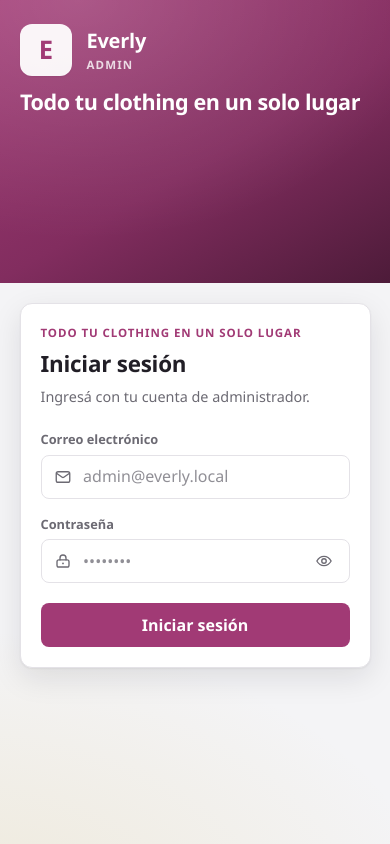
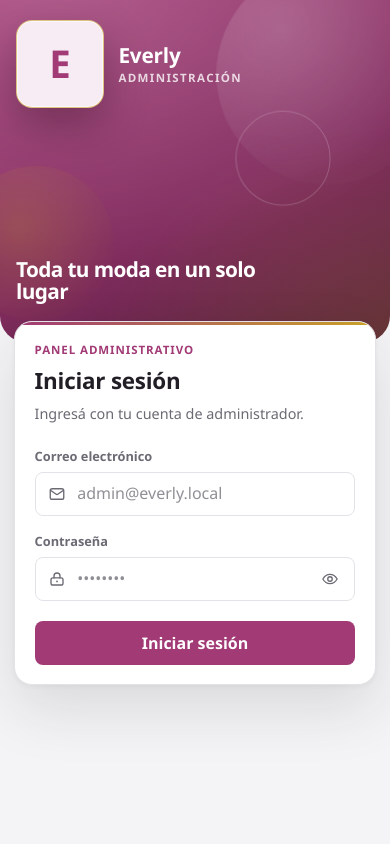
Before and after one commit to yerson777/Ecommerce, an Angular app in the folder admin/: page /login in a window 390 px wide. Built offline with nearby package versions, Linux system fonts and the light colour scheme; no server answers.

Commit message:
feat(admin): rediseno responsivo del login con logo protagonista

```diff
--- a/admin/src/app/pages/login/login.html
+++ b/admin/src/app/pages/login/login.html
@@ -1,35 +1,46 @@
 <div class="login-shell">
   <!-- Panel de marca: columna izquierda en escritorio, cabecera arriba en móvil -->
   <aside class="marca-panel">
+    <span class="marca-forma marca-forma--1" aria-hidden="true"></span>
+    <span class="marca-forma marca-forma--2" aria-hidden="true"></span>
+    <span class="marca-forma marca-forma--3" aria-hidden="true"></span>
+
     <div class="marca-top">
       <div class="marca-logo-chip">
         @if (logoUrl()) {
-          <img class="marca-logo" [src]="logoUrl()" alt="Logo de la tienda" />
+          <img class="marca-logo" [src]="logoUrl()" alt="Logo de Everly" />
         } @else {
-          <span class="marca-emoji">E</span>
+          <span class="marca-emoji" aria-hidden="true">E</span>
         }
       </div>
-      <span class="marca-nombre">
-        Everly
-        <span>Admin</span>
-      </span>
+      <div class="marca-identidad">
+        <span class="marca-nombre">Everly</span>
+        <span class="marca-rol">Administración</span>
+      </div>
     </div>
 
     <div class="marca-mensaje">
-      <h1>Todo tu clothing en un solo lugar</h1>
+      <h1>Toda tu moda en un solo lugar</h1>
       <p>
         Gestioná catálogo, ventas, pedidos, envíos y caja de Everly desde un panel
         claro y rápido.
       </p>
+      <span class="marca-linea" aria-hidden="true"></span>
+      <ul class="marca-chips" aria-label="Módulos del panel">
+        <li>Catálogo</li>
+        <li>Pedidos</li>
+        <li>Envíos</li>
+        <li>Caja</li>
+      </ul>
     </div>
 
-    <p class="marca-pie">Prendas únicas · Bolivia</p>
+    <p class="marca-pie">Vestidos y enterizos · Bolivia</p>
   </aside>
 
   <!-- Formulario -->
   <main class="login-panel">
     <div class="login-card">
-      <p class="login-kicker">Todo tu clothing en un solo lugar</p>
+      <p class="login-kicker">Panel administrativo</p>
 
       <h2 class="login-titulo">Iniciar sesión</h2>
       <p class="login-subtitulo">Ingresá con tu cuenta de administrador.</p>
--- a/admin/src/app/pages/login/login.scss
+++ b/admin/src/app/pages/login/login.scss
@@ -2,17 +2,14 @@
   display: block;
   min-height: 100vh;
   min-height: 100dvh;
-  background:
-    radial-gradient(1000px 500px at 80% -10%, rgba(161, 58, 117, 0.18), transparent 60%),
-    radial-gradient(800px 500px at -10% 110%, rgba(201, 162, 39, 0.14), transparent 60%),
-    var(--bg);
+  background: var(--bg);
   color: var(--text);
   font-family: var(--font);
 }
 
 .login-shell {
   display: grid;
-  grid-template-columns: minmax(0, 1fr) minmax(0, 1fr);
+  grid-template-columns: minmax(0, 1.05fr) minmax(0, 0.95fr);
   min-height: 100vh;
   min-height: 100dvh;
   width: 100%;
@@ -20,22 +17,64 @@
 
 /* ---------------- Panel de marca ---------------- */
 .marca-panel {
+  position: relative;
+  isolation: isolate;
   display: flex;
   flex-direction: column;
   justify-content: space-between;
-  gap: 2rem;
+  gap: clamp(1.5rem, 4vh, 2.75rem);
   padding: clamp(1.75rem, 4vw, 3.5rem);
   color: #fff;
   background:
-    radial-gradient(600px 400px at 20% 0%, rgba(255, 255, 255, 0.16), transparent 60%),
-    linear-gradient(150deg, var(--primary), var(--primary-dark) 55%, #4d1b39);
+    radial-gradient(700px 460px at 15% -5%, rgba(255, 255, 255, 0.18), transparent 62%),
+    radial-gradient(520px 420px at 105% 108%, rgba(201, 162, 39, 0.22), transparent 60%),
+    linear-gradient(155deg, var(--primary) 0%, var(--primary-dark) 58%, #4d1b39 100%);
   overflow: hidden;
+}
+
+.marca-forma {
+  position: absolute;
+  z-index: -1;
+  border-radius: 50%;
+  opacity: 0.55;
+  pointer-events: none;
+  animation: forma-flotar 22s ease-in-out infinite alternate;
+  will-change: transform;
+}
+
+.marca-forma--1 {
+  top: -10%;
+  right: -12%;
+  width: clamp(220px, 26vw, 380px);
+  aspect-ratio: 1;
+  background: radial-gradient(circle at 30% 30%, rgba(255, 255, 255, 0.32), rgba(255, 255, 255, 0.03) 70%);
+}
+
+.marca-forma--2 {
+  bottom: 4%;
+  left: -10%;
+  width: clamp(150px, 18vw, 260px);
+  aspect-ratio: 1;
+  background: radial-gradient(circle at 40% 40%, rgba(201, 162, 39, 0.42), rgba(201, 162, 39, 0.04) 72%);
+  animation-delay: -7s;
+}
+
+.marca-forma--3 {
+  top: 38%;
+  right: 16%;
+  width: clamp(90px, 10vw, 150px);
+  aspect-ratio: 1;
+  border: 1px solid rgba(255, 255, 255, 0.35);
+  background: transparent;
+  animation-delay: -13s;
 }
 
 .marca-top {
   display: flex;
-  align-items: center;
-  gap: 0.9rem;
+  flex-direction: column;
+  align-items: flex-start;
+  gap: 1.15rem;
+  animation: login-surgir 0.38s ease-out both;
 }
 
 .marca-logo-chip {
@@ -43,65 +82,105 @@
   align-items: center;
   justify-content: center;
   flex: none;
-  min-width: 64px;
-  height: 64px;
-  padding: 0.5rem 0.75rem;
-  border-radius: var(--radius);
-  background: rgba(255, 255, 255, 0.94);
-  box-shadow: var(--shadow-sm);
+  width: clamp(120px, 14vw, 176px);
+  aspect-ratio: 1;
+  padding: clamp(0.6rem, 1.4vw, 0.95rem);
+  border: 1px solid rgba(201, 162, 39, 0.55);
+  border-radius: clamp(18px, 2.4vw, 26px);
+  background: var(--primary-light);
+  box-shadow:
+    0 18px 40px rgba(44, 10, 30, 0.35),
+    inset 0 0 0 1px rgba(255, 255, 255, 0.65);
 }
 
 .marca-logo {
   display: block;
-  width: auto;
-  height: auto;
-  max-width: 150px;
-  max-height: 44px;
+  width: 100%;
+  height: 100%;
   object-fit: contain;
+  mix-blend-mode: multiply;
 }
 
 .marca-emoji {
-  font-size: 1.6rem;
+  font-size: clamp(2.4rem, 5vw, 3.4rem);
   font-weight: 700;
   color: var(--primary);
 }
 
+.marca-identidad {
+  line-height: 1.2;
+}
+
 .marca-nombre {
-  font-size: 1.25rem;
+  display: block;
+  font-size: clamp(1.4rem, 2.4vw, 1.8rem);
   font-weight: 700;
   letter-spacing: -0.01em;
+}
 
-  span {
-    display: block;
-    font-size: 0.72rem;
-    font-weight: 600;
-    letter-spacing: 0.1em;
-    text-transform: uppercase;
-    opacity: 0.8;
+.marca-rol {
+  display: block;
+  margin-top: 0.15rem;
+  font-size: 0.72rem;
+  font-weight: 600;
+  letter-spacing: 0.12em;
+  text-transform: uppercase;
+  color: rgba(255, 255, 255, 0.78);
+}
+
+.marca-mensaje {
+  max-width: 34ch;
+  animation: login-surgir 0.38s ease-out 0.08s both;
+
+  h1 {
+    margin: 0;
+    font-size: clamp(2rem, 3.6vw, 3rem);
+    line-height: 1.08;
+    letter-spacing: -0.03em;
+  }
+
+  p {
+    margin: 0.9rem 0 0;
+    font-size: clamp(0.92rem, 1.1vw, 1rem);
+    line-height: 1.6;
+    color: rgba(255, 255, 255, 0.85);
   }
 }
 
-.marca-mensaje {
-  max-width: 32ch;
+.marca-linea {
+  display: block;
+  width: 72px;
+  height: 3px;
+  margin: 1.35rem 0;
+  border-radius: 999px;
+  background: linear-gradient(90deg, var(--accent), rgba(201, 162, 39, 0.25));
+}
 
-  h1 {
-    font-size: clamp(1.6rem, 3vw, 2.4rem);
-    line-height: 1.15;
-    letter-spacing: -0.02em;
-  }
+.marca-chips {
+  display: flex;
+  flex-wrap: wrap;
+  gap: 0.5rem;
+  margin: 0;
+  padding: 0;
+  list-style: none;
 
-  p {
-    margin: 0.75rem 0 0;
-    font-size: 0.95rem;
-    line-height: 1.55;
-    opacity: 0.85;
+  li {
+    padding: 0.4rem 0.8rem;
+    border: 1px solid rgba(255, 255, 255, 0.3);
+    border-radius: 999px;
+    background: rgba(255, 255, 255, 0.08);
+    font-size: 0.76rem;
+    font-weight: 600;
+    letter-spacing: 0.02em;
+    color: rgba(255, 255, 255, 0.9);
   }
 }
 
 .marca-pie {
   margin: 0;
   font-size: 0.8rem;
-  opacity: 0.7;
+  color: rgba(255, 255, 255, 0.65);
+  animation: login-surgir 0.38s ease-out 0.16s both;
 }
 
 /* ---------------- Panel del formulario ---------------- */
@@ -114,13 +193,26 @@
 }
 
 .login-card {
+  position: relative;
   width: 100%;
-  max-width: 420px;
-  padding: clamp(1.5rem, 4vw, 2.5rem);
+  max-width: 432px;
+  padding: clamp(1.5rem, 3.4vw, 2.5rem);
+  overflow: hidden;
   background: var(--surface);
   border: 1px solid var(--border);
-  border-radius: var(--radius);
-  box-shadow: var(--shadow);
+  border-radius: calc(var(--radius) + 6px);
+  box-shadow:
+    0 24px 60px rgba(33, 30, 38, 0.12),
+    0 2px 6px rgba(33, 30, 38, 0.05);
+  animation: login-surgir 0.38s ease-out 0.1s both;
+
+  &::before {
+    content: '';
+    position: absolute;
+    inset: 0 0 auto 0;
+    height: 3px;
+    background: linear-gradient(90deg, var(--primary), var(--accent));
+  }
 }
 
 .login-kicker {
@@ -133,6 +225,7 @@
 }
 
 .login-titulo {
+  margin: 0;
   font-size: clamp(1.4rem, 3vw, 1.75rem);
   letter-spacing: -0.01em;
 }
@@ -291,54 +384,106 @@
   }
 }
 
+/* ---------------- Animaciones ---------------- */
+@keyframes login-surgir {
+  from {
+    opacity: 0;
+    transform: translateY(16px);
+  }
+
+  to {
+    opacity: 1;
+    transform: none;
+  }
+}
+
+@keyframes forma-flotar {
+  from {
+    transform: translate3d(0, 0, 0) scale(1);
+  }
+
+  to {
+    transform: translate3d(0, -18px, 0) scale(1.06);
+  }
+}
+
 /* ---------------- Responsivo ---------------- */
-@media (max-width: 900px) {
+@media (max-width: 960px) {
   .login-shell {
     grid-template-columns: 1fr;
   }
 
   .marca-panel {
-    justify-content: flex-start;
     gap: 0.9rem;
-    padding: 1.5rem clamp(1.25rem, 5vw, 2.5rem);
+    padding: 1.5rem clamp(1.25rem, 5vw, 2.5rem) 2.75rem;
+    border-radius: 0 0 26px 26px;
+  }
+
+  .marca-top {
+    flex-direction: row;
+    align-items: center;
+    gap: 0.9rem;
+  }
+
+  .marca-logo-chip {
+    width: 96px;
+    padding: 0.5rem;
+    border-radius: 18px;
+  }
+
+  .marca-nombre {
+    font-size: 1.3rem;
   }
 
   .marca-mensaje {
-    max-width: none;
+    max-width: 32ch;
 
     h1 {
-      font-size: 1.35rem;
-    }
-
-    p {
-      display: none;
+      font-size: clamp(1.35rem, 5vw, 1.75rem);
     }
   }
 
+  .marca-mensaje p,
+  .marca-linea,
+  .marca-chips,
   .marca-pie {
     display: none;
   }
 
   .login-panel {
     align-items: flex-start;
-    padding: 1.25rem clamp(1rem, 5vw, 2rem) 2rem;
+    padding: 0 clamp(1rem, 5vw, 2rem) 2rem;
+  }
+
+  .login-card {
+    z-index: 2;
+    max-width: 460px;
+    margin: -1.5rem auto 0;
   }
 }
 
 @media (max-width: 420px) {
-  .login-card {
-    padding: 1.25rem;
+  .marca-panel {
+    padding: 1.25rem 1rem 2.5rem;
   }
 
   .marca-logo-chip {
-    min-width: 52px;
-    height: 52px;
-    padding: 0.4rem 0.6rem;
+    width: 88px;
+    padding: 0.45rem;
+    border-radius: 16px;
   }
 
-  .marca-logo {
-    max-height: 36px;
-    max-width: 120px;
+  .marca-mensaje h1 {
+    font-size: 1.3rem;
+  }
+
+  .login-panel {
+    padding: 0 0.9rem 1.5rem;
+  }
+
+  .login-card {
+    margin-top: -1.35rem;
+    padding: 1.2rem;
   }
 }
 
@@ -364,4 +509,24 @@
     align-items: center;
     padding-block: 1.25rem;
   }
+
+  .login-card {
+    margin-top: 0;
+  }
 }
+
+@media (prefers-reduced-motion: reduce) {
+  .marca-forma,
+  .marca-top,
+  .marca-mensaje,
+  .marca-pie,
+  .login-card {
+    animation: none;
+  }
+
+  .campo-control input,
+  .ver-password,
+  .submit {
+    transition: none;
+  }
+}
```
